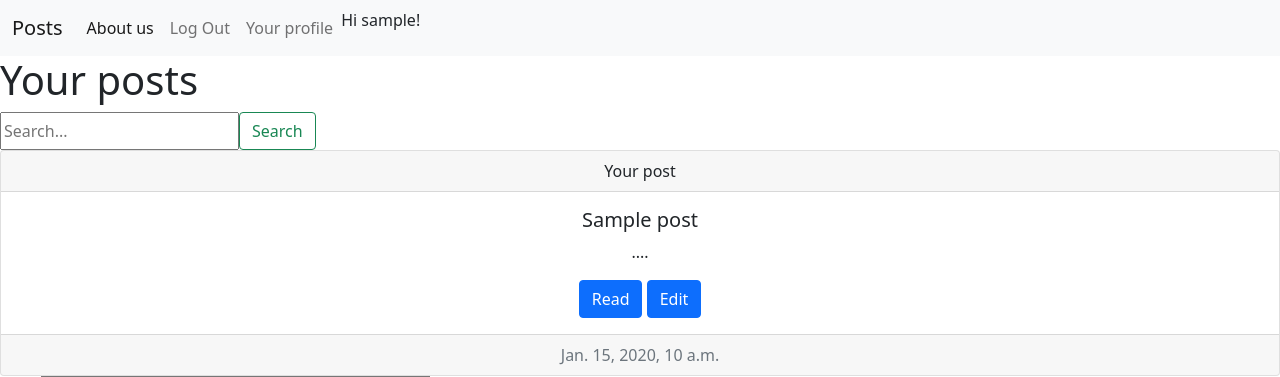
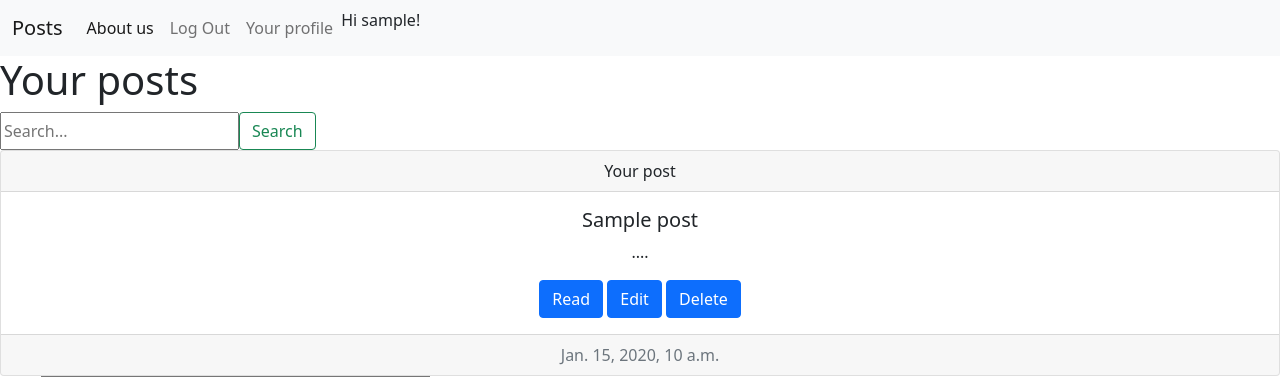
Before and after one commit to AnikaPet/ap-blog.tk, a Django app: page /accounts/profile/ in a window 1280 px wide. Shown: the top 377 px of the page. Run offline with Django 4.2, Linux system fonts and the light colour scheme; a user stored in the database is signed in; tables that the repository leaves empty hold one stand-in row (values such as "Sample post").

Commit message:
Enable user to delete post.

```diff
--- a/cms/templates/userprofile.html
+++ b/cms/templates/userprofile.html
@@ -21,7 +21,11 @@
         <h5 class="card-title">{{post.title}}</h5>
         <p class="card-text">....</p>
         <a href="/blog/{{post.id}}" class="btn btn-primary">Read</a>
-        <a href="#" class="btn btn-primary">Edit</a>
+
+        <a href="" class="btn btn-primary">Edit</a>
+
+          <a href="/blog/delete/{{post.id}}" class="btn btn-primary" onclick="return confirm('Are you sure?')" >Delete</a>
+
       </div>
       <div class="card-footer text-muted">
         {{post.created}}
--- a/cms/urls.py
+++ b/cms/urls.py
@@ -5,5 +5,6 @@ urlpatterns = [
     path('',views.post_listing,name='post-list'),
     path('<int:post_id>',views.post_details,name='post-detail'),
     path('search/',views.post_search,name='post-search'),
-    path('about-us/',views.about_us,name='about-us')
+    path('about-us/',views.about_us,name='about-us'),
+    path('delete/<int:post_id>',views.delete_post,name='delete-post')
 ]
--- a/cms/views.py
+++ b/cms/views.py
@@ -24,3 +24,8 @@ def post_search(request):
     except:
         queried_post_exists = False
     return render(request,'posts/post_searched.html',{'post':post,'results':queried_post_exists})
+
+def delete_post(request,post_id):
+    post = Post.objects.get(pk=post_id)
+    post.delete()
+    return render(request,'posts/delete_post.html',{'post':post})
```
Also changed, not shown: cms/templates/posts/delete_post.html (added, +13 -0 lines).
